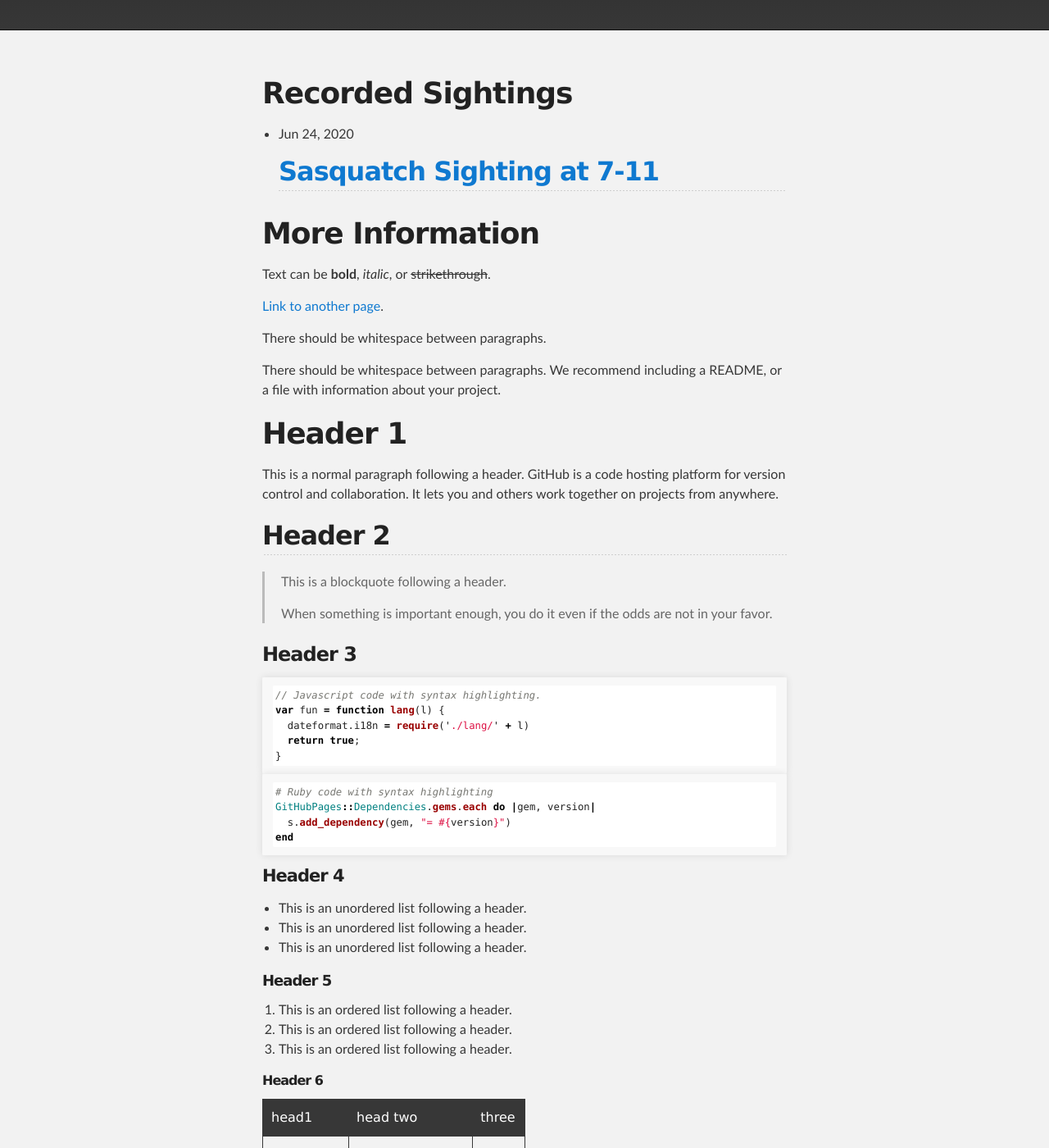
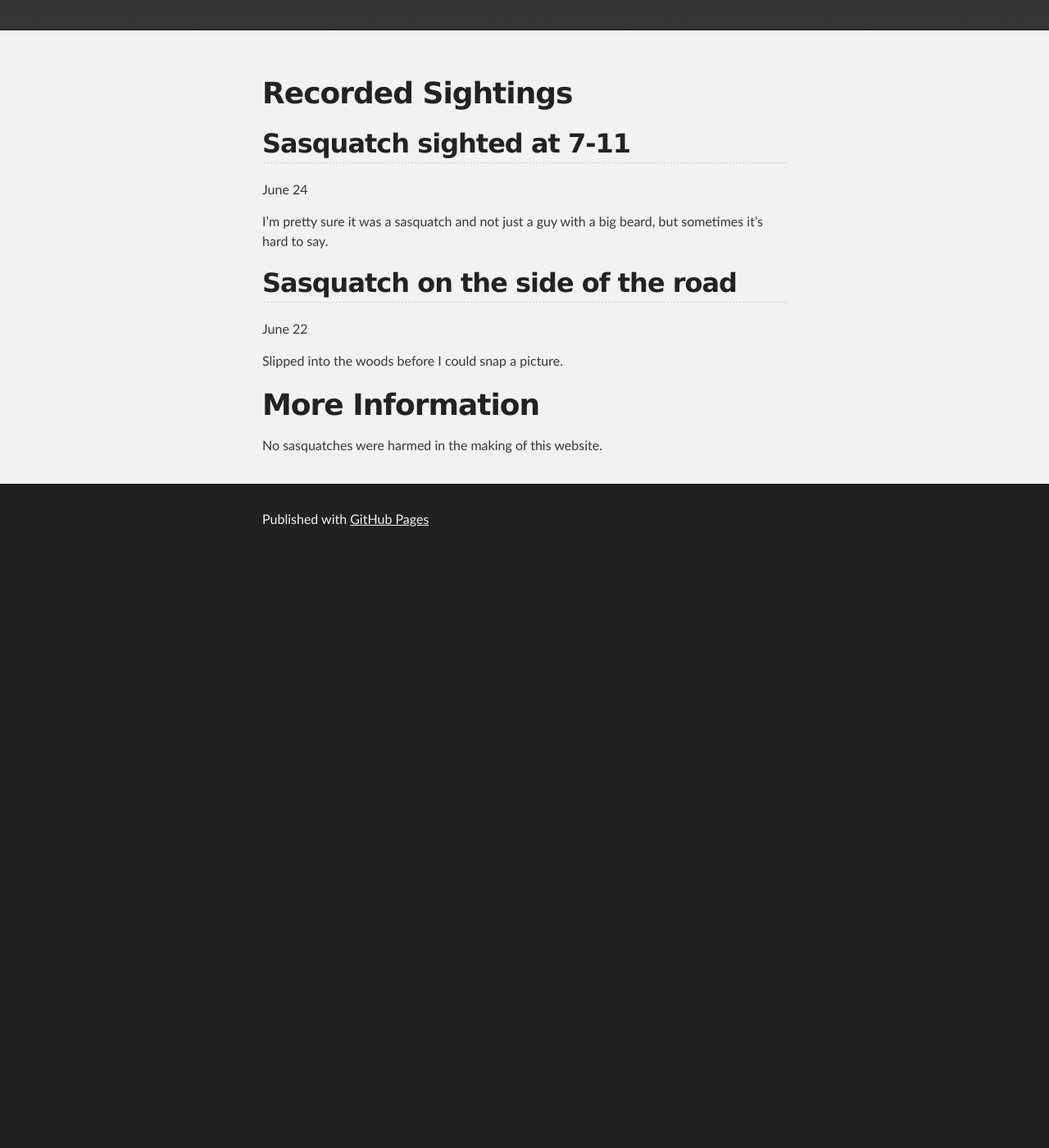
Before and after one commit to ebarcott/ebarcott.github.io, a Jekyll site: the page built from index.md, in a window 1280 px wide and 1400 px high, scrolled down 209 px. Shown: the whole window at 82% size. Built offline with Jekyll 4.4.1, drawn with Linux system fonts in a browser that asks for light colours; our own code applies the rules of GitHub Pages for plain Markdown files; after the commit the page ends 900 px from its top, so only the background shows below that; some of the changed text lies outside the part shown.

Commit message:
beep boop

````diff
--- a/index.md
+++ b/index.md
@@ -4,136 +4,18 @@ layout: default
 
 # Recorded Sightings
 
-<ul class="post-list">
-  {% for post in site.posts %}
-    <li>
-      <span class="post-meta">{{ post.date | date: "%b %-d, %Y" }}</span>
+## Sasquatch sighted at 7-11
 
-      <h2>
-        <a class="post-link" href="{{ post.url | prepend: site.baseurl }}">{{ post.title }}</a>
-      </h2>
-    </li>
-  {% endfor %}
-</ul>
+June 24
+
+I’m pretty sure it was a sasquatch and not just a guy with a big beard, but sometimes it’s hard to say.
+
+## Sasquatch on the side of the road
+
+June 22
+
+Slipped into the woods before I could snap a picture.
 
 # More Information
 
-Text can be **bold**, _italic_, or ~~strikethrough~~.
-
-[Link to another page](./another-page.html).
-
-There should be whitespace between paragraphs.
-
-There should be whitespace between paragraphs. We recommend including a README, or a file with information about your project.
-
-# Header 1
-
-This is a normal paragraph following a header. GitHub is a code hosting platform for version control and collaboration. It lets you and others work together on projects from anywhere.
-
-## Header 2
-
-> This is a blockquote following a header.
->
-> When something is important enough, you do it even if the odds are not in your favor.
-
-### Header 3
-
-```js
-// Javascript code with syntax highlighting.
-var fun = function lang(l) {
-  dateformat.i18n = require('./lang/' + l)
-  return true;
-}
-```
-
-```ruby
-# Ruby code with syntax highlighting
-GitHubPages::Dependencies.gems.each do |gem, version|
-  s.add_dependency(gem, "= #{version}")
-end
-```
-
-#### Header 4
-
-*   This is an unordered list following a header.
-*   This is an unordered list following a header.
-*   This is an unordered list following a header.
-
-##### Header 5
-
-1.  This is an ordered list following a header.
-2.  This is an ordered list following a header.
-3.  This is an ordered list following a header.
-
-###### Header 6
-
-| head1        | head two          | three |
-|:-------------|:------------------|:------|
-| ok           | good swedish fish | nice  |
-| out of stock | good and plenty   | nice  |
-| ok           | good `oreos`      | hmm   |
-| ok           | good `zoute` drop | yumm  |
-
-### There's a horizontal rule below this.
-
-* * *
-
-### Here is an unordered list:
-
-*   Item foo
-*   Item bar
-*   Item baz
-*   Item zip
-
-### And an ordered list:
-
-1.  Item one
-1.  Item two
-1.  Item three
-1.  Item four
-
-### And a nested list:
-
-- level 1 item
-  - level 2 item
-  - level 2 item
-    - level 3 item
-    - level 3 item
-- level 1 item
-  - level 2 item
-  - level 2 item
-  - level 2 item
-- level 1 item
-  - level 2 item
-  - level 2 item
-- level 1 item
-
-### Small image
-
-![Octocat](https://github.githubassets.com/images/icons/emoji/octocat.png)
-
-### Large image
-
-![Branching](https://guides.github.com/activities/hello-world/branching.png)
-
-
-### Definition lists can be used with HTML syntax.
-
-<dl>
-<dt>Name</dt>
-<dd>Godzilla</dd>
-<dt>Born</dt>
-<dd>1952</dd>
-<dt>Birthplace</dt>
-<dd>Japan</dd>
-<dt>Color</dt>
-<dd>Green</dd>
-</dl>
-
-```
-Long, single-line code blocks should not wrap. They should horizontally scroll if they are too long. This line should be long enough to demonstrate this.
-```
-
-```
-The final element.
-```
+No sasquatches were harmed in the making of this website.
````
